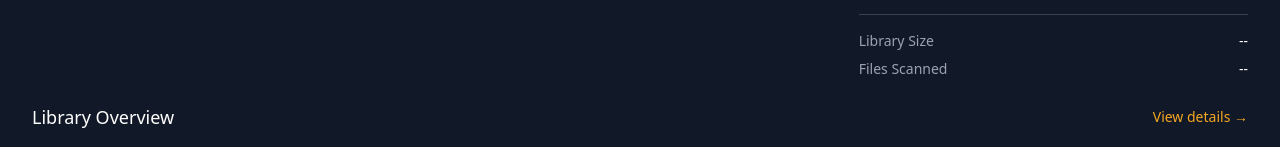
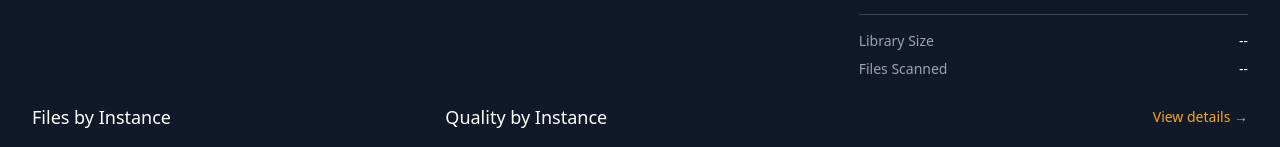
Before and after one commit to gnegelow-caylent/media-janitor, a Python web app: template src/media_janitor/templates/dashboard.html in a window 1280 px wide. Shown: the part 1020-1167 px from the top of the page. Run offline with Jinja, Linux system fonts and the light colour scheme; the template is opened without the code that fills it, so the values that code supplies are empty; some libraries are stand-ins or nearby versions.

Commit message:
Restore quality pie charts to dashboard
Added back the per-instance quality donut charts showing quality
distribution for each Radarr/Sonarr instance (Bluray/Remux for movies,
WEBDL/HDTV for TV).

Co-Authored-By: Claude Opus 4.5 <noreply@anthropic.com>

```diff
--- a/src/media_janitor/templates/dashboard.html
+++ b/src/media_janitor/templates/dashboard.html
@@ -307,13 +307,24 @@
     </div>
 
     <!-- Library Overview -->
-    <div class="stat-card">
-        <div class="flex items-center justify-between mb-4">
-            <h3 class="text-lg font-medium text-white">Library Overview</h3>
-            <a href="/ui/library" class="text-sm text-primary hover:text-yellow-400 transition-colors">View details →</a>
+    <div class="grid grid-cols-1 lg:grid-cols-3 gap-6">
+        <!-- Instance Bar Chart -->
+        <div class="stat-card">
+            <h3 class="text-lg font-medium text-white mb-4">Files by Instance</h3>
+            <div class="h-64">
+                <canvas id="instance-chart"></canvas>
+            </div>
         </div>
-        <div class="h-64">
-            <canvas id="instance-chart"></canvas>
+
+        <!-- Quality Charts per Instance -->
+        <div class="lg:col-span-2 stat-card">
+            <div class="flex items-center justify-between mb-4">
+                <h3 class="text-lg font-medium text-white">Quality by Instance</h3>
+                <a href="/ui/library" class="text-sm text-primary hover:text-yellow-400 transition-colors">View details →</a>
+            </div>
+            <div id="quality-charts-container" class="grid grid-cols-1 md:grid-cols-2 lg:grid-cols-3 gap-4">
+                <!-- Dynamically populated -->
+            </div>
         </div>
     </div>
 </div>
@@ -330,6 +341,7 @@
 {% block scripts %}
 <script>
     let instanceChart = null;
+    let qualityCharts = {};
 
     // Health score calculation
     function calculateHealthScore(valid, invalid, total) {
@@ -587,6 +599,90 @@
                 }
             });
 
+            // Build per-instance quality data
+            const instanceQuality = {};
+
+            // Movies quality - assign to Radarr instances
+            for (const [instance, count] of Object.entries(moviesData.files_by_instance || {})) {
+                instanceQuality[instance] = { ...moviesData.files_by_quality };
+            }
+
+            // TV quality - distribute proportionally to Sonarr instances
+            for (const [instance, count] of Object.entries(tvData.files_by_instance || {})) {
+                if (!instanceQuality[instance]) {
+                    instanceQuality[instance] = {};
+                }
+                for (const [q, c] of Object.entries(tvData.files_by_quality || {})) {
+                    const ratio = count / (tvData.total_files || 1);
+                    instanceQuality[instance][q] = Math.round(c * ratio);
+                }
+            }
+
+            // Create quality charts per instance
+            const container = document.getElementById('quality-charts-container');
+            container.innerHTML = '';
+
+            const chartColors = ['#f5a623', '#22c55e', '#3b82f6', '#8b5cf6', '#ec4899', '#f97316', '#14b8a6', '#6b7280'];
+            const instanceColorMap = { 'radarr': '#f97316', 'sonarr-main': '#3b82f6', 'sonarr-2': '#22c55e' };
+
+            // Destroy old charts
+            for (const chart of Object.values(qualityCharts)) {
+                chart.destroy();
+            }
+            qualityCharts = {};
+
+            for (const [instance, qualities] of Object.entries(instanceQuality)) {
+                const qualityData = Object.entries(qualities)
+                    .filter(([_, v]) => v > 0)
+                    .sort((a, b) => b[1] - a[1])
+                    .slice(0, 6);
+
+                if (qualityData.length === 0) continue;
+
+                const total = qualityData.reduce((sum, [_, v]) => sum + v, 0);
+                const accentColor = instanceColorMap[instance] || '#f5a623';
+
+                // Create card for this instance
+                const card = document.createElement('div');
+                card.className = 'bg-gray-700/30 rounded-lg p-4';
+                card.innerHTML = `
+                    <div class="flex items-center mb-3">
+                        <div class="w-3 h-3 rounded-full mr-2" style="background: ${accentColor}"></div>
+                        <h4 class="text-sm font-medium text-white">${instance}</h4>
+                        <span class="ml-auto text-xs text-gray-400">${total.toLocaleString()} files</span>
+                    </div>
+                    <div class="h-40">
+                        <canvas id="quality-chart-${instance}"></canvas>
+                    </div>
+                `;
+                container.appendChild(card);
+
+                // Create chart
+                const ctx = document.getElementById(`quality-chart-${instance}`).getContext('2d');
+                qualityCharts[instance] = new Chart(ctx, {
+                    type: 'doughnut',
+                    data: {
+                        labels: qualityData.map(d => d[0]),
+                        datasets: [{
+                            data: qualityData.map(d => d[1]),
+                            backgroundColor: chartColors.slice(0, qualityData.length),
+                            borderWidth: 0
+                        }]
+                    },
+                    options: {
+                        responsive: true,
+                        maintainAspectRatio: false,
+                        cutout: '60%',
+                        plugins: {
+                            legend: {
+                                position: 'right',
+                                labels: { color: '#9ca3af', padding: 6, usePointStyle: true, font: { size: 9 } }
+                            }
+                        }
+                    }
+                });
+            }
+
         } catch (e) {
             console.error('Failed to fetch charts:', e);
         }
```
